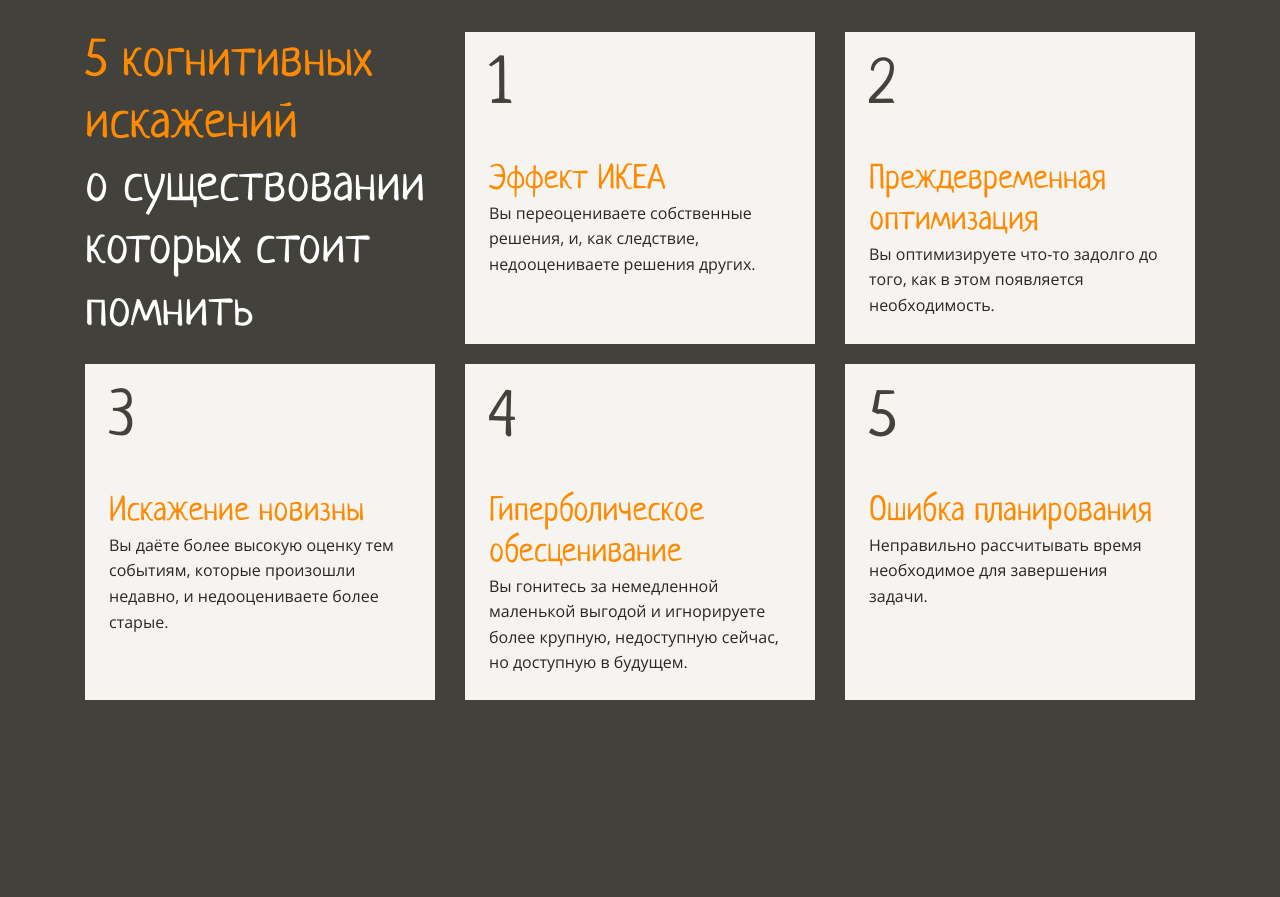
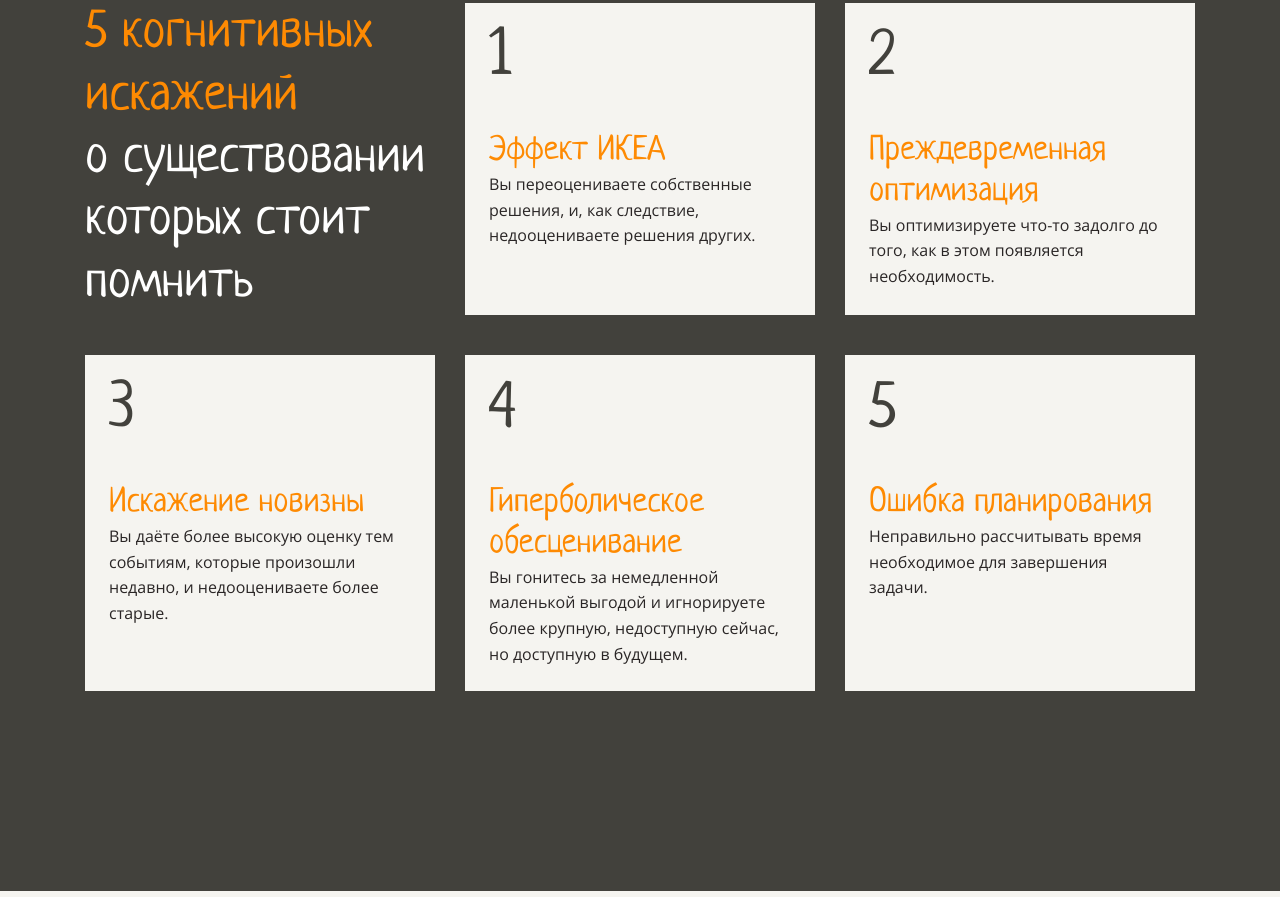
Before and after one commit to Zithen/layout-designer-project-58, a website: page src/index.html in a window 1280 px wide. Shown: the part 1919-2816 px from the top of the page. Drawn offline with Linux system fonts and the light colour scheme.

Commit message:
Fix errors

```diff
--- a/src/index.html
+++ b/src/index.html
@@ -43,7 +43,7 @@
 <!-- video page -->
 
     <section class="width-1110 pos-relative bottom-move-100 display-flex flex-y-center flex-column">
-      <h1 class="padding-bottom-30 text-center">Что же это такое,<br><span class="text-orange">когнитивные искажения?</span></h1>
+      <h2 class="padding-bottom-30 text-center">Что же это такое,<br><span class="text-orange">когнитивные искажения?</span></h2>
 
       <p class="padding-bottom-30">
         Что такое когнитивные искажения. Petrovna Channel
@@ -116,7 +116,7 @@
 
 <!-- 3rd card -->
 
-        <div class="display-flex">
+        <div class="display-flex margin-top-20">
           <li class="width-350 padding-24 display-flex flex-column bg-light">
             <a href="#distortion-of-novelty" class="btn-anchor">
               <h2 class="font-size-64 padding-bottom-40 line-height-1 text-main-dark">
--- a/src/styles/style.css
+++ b/src/styles/style.css
@@ -356,6 +356,10 @@ section .header-img {
 	margin-top: 0;
 }
 
+.margin-top-20 {
+	margin-top: 20px;
+}
+
 .margin-top-100 {
 	margin-top: 100px;
 }
```
